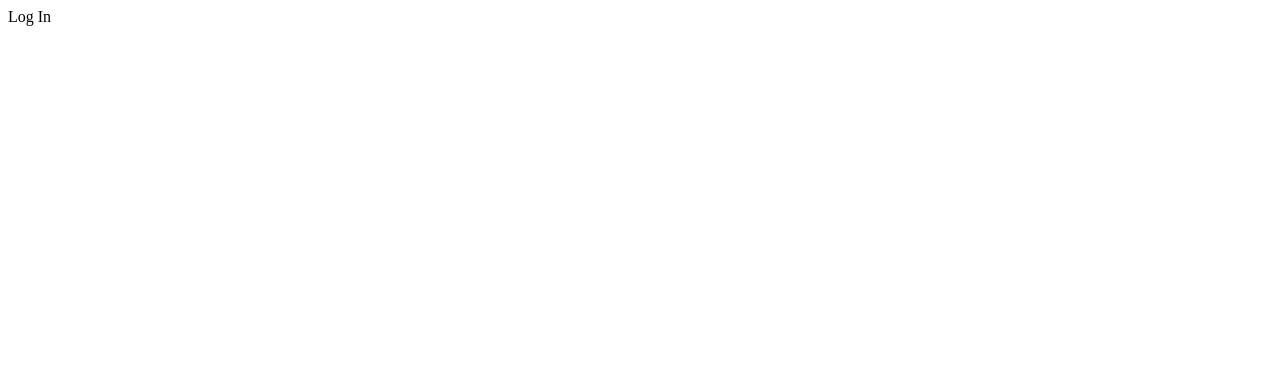
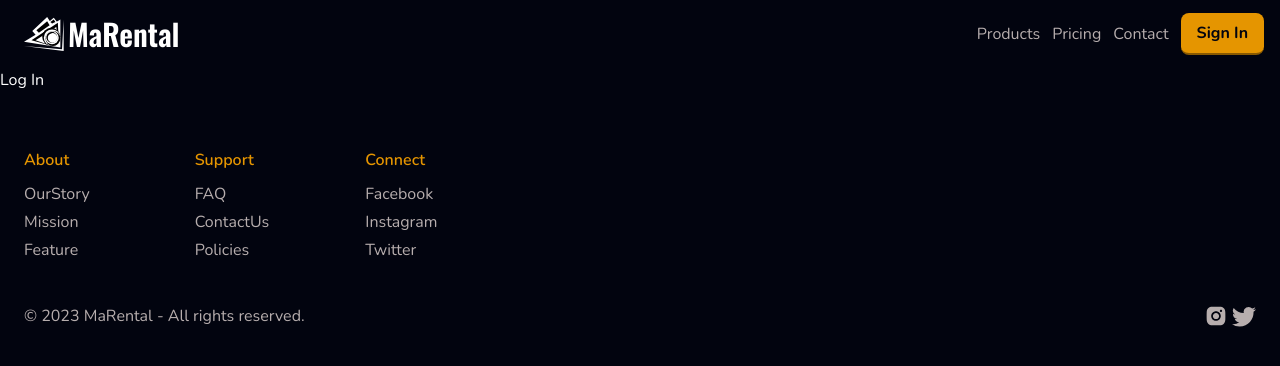
Before and after one commit to YeaGram/ma-rental, a Next.js app: page /login in a window 1280 px wide. Shown: the top 366 px of the page. Built offline with nearby package versions, Linux system fonts and the light colour scheme.

Commit message:
fix next build, adding needed file

```diff
--- /dev/null
+++ b/src/app/(auth)/globals.css
@@ -0,0 +1,25 @@
+@tailwind base;
+@tailwind components;
+@tailwind utilities;
+
+:root {
+  --base-color: 2, 4, 15;
+  --primary-color: 229, 149, 0;
+  --secondary-color: 229, 218, 218;
+}
+/*
+@media (prefers-color-scheme: dark) {
+  :root {
+  }
+} */
+
+html {
+  color-scheme: dark;
+}
+/* div.mobileNav {
+  grid-template-rows: 0 !important;
+  transition: all 1000ms;
+}
+div.mobileNav.active {
+  grid-template-rows: 1fr !important;
+} */
--- /dev/null
+++ b/src/app/(auth)/layout.tsx
@@ -0,0 +1,35 @@
+import "./globals.css";
+import MainFooterLayout from "@/app/mainLayouts/mainFooter";
+import MainHeaderLayout from "@/app/mainLayouts/mainHeader";
+
+import { Nunito } from "next/font/google";
+const nunito = Nunito({ subsets: ["latin"] });
+
+export const metadata = {
+  title: "MaRental",
+  description: "A Rent Page for Photograper",
+};
+
+export default function RootLayout({
+  children,
+}: {
+  children: React.ReactNode;
+}) {
+  return (
+    <html lang="en">
+      <body className={`${nunito.className} bg-base-500`}>
+        <MainHeaderLayout />
+        <MainContentWrapper>{children}</MainContentWrapper>
+        <MainFooterLayout />
+      </body>
+    </html>
+  );
+}
+
+function MainContentWrapper({ children }: { children: React.ReactNode }) {
+  return (
+    <div id="MainWrapper" className="">
+      {children}
+    </div>
+  );
+}
```
